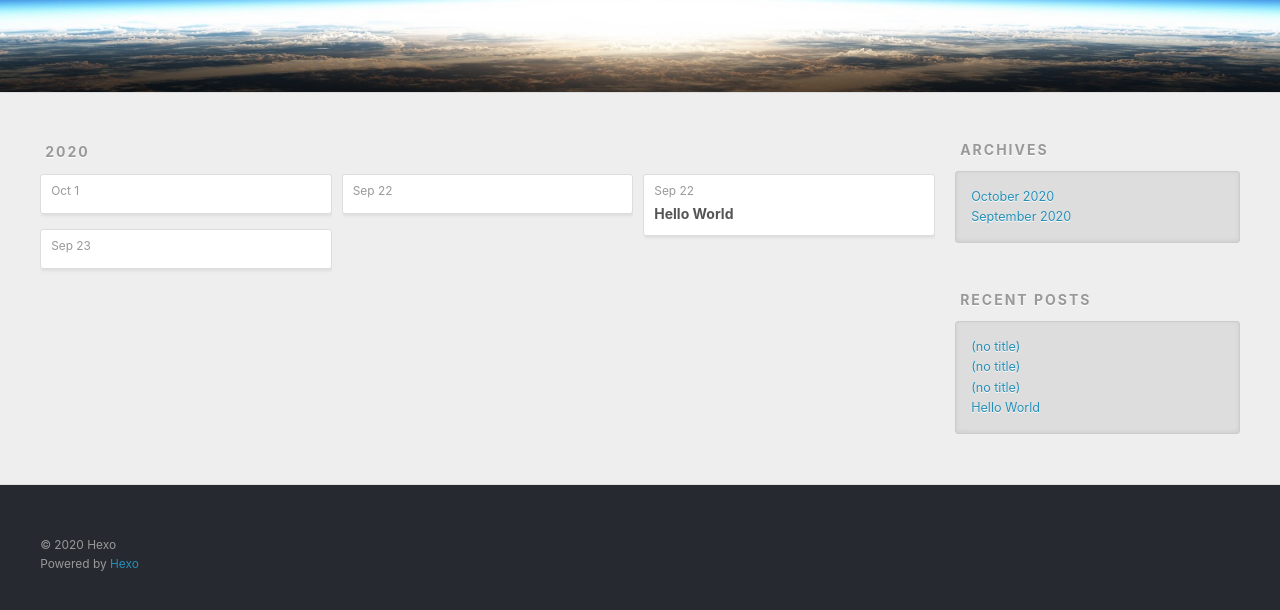
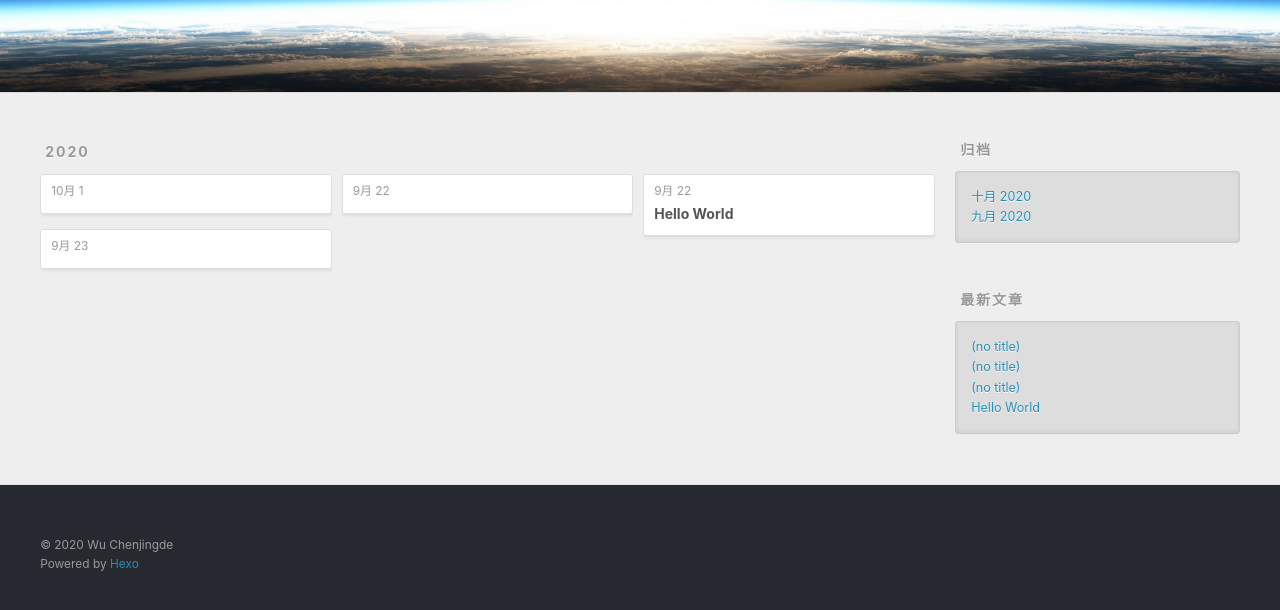
Before and after one commit to mixian12138/mixian12138.github.io, a plain HTML site: page archives/2020/index.html in a window 1280 px wide. Shown: the part 208-818 px from the top of the page. Drawn offline with nearby package versions, Linux system fonts and the light colour scheme; no server answers.

Commit message:
Site updated: 2020-10-15 18:32:06

```diff
--- a/archives/2020/index.html
+++ b/archives/2020/index.html
@@ -5,13 +5,14 @@
 
 
 
-  <title>Archives: 2020 | Hexo</title>
+  <title>归档: 2020 | Hexo</title>
   <meta name="viewport" content="width=device-width, initial-scale=1, maximum-scale=1">
   <meta property="og:type" content="website">
 <meta property="og:title" content="Hexo">
 <meta property="og:url" content="http://jingdetdw.com/archives/2020/index.html">
 <meta property="og:site_name" content="Hexo">
-<meta property="og:locale" content="en_US">
+<meta property="og:locale" content="zh_CN">
+<meta property="article:author" content="Wu Chenjingde">
 <meta name="twitter:card" content="summary">
 
     <link rel="alternate" href="/atom.xml" title="Hexo" type="application/atom+xml">
@@ -52,7 +53,7 @@
 
           <a id="nav-rss-link" class="nav-icon" href="/atom.xml" title="RSS Feed"></a>
 
-        <a id="nav-search-btn" class="nav-icon" title="Search"></a>
+        <a id="nav-search-btn" class="nav-icon" title="搜索"></a>
       </nav>
       <div id="search-form-wrap">
         <form action="//google.com/search" method="get" accept-charset="UTF-8" class="search-form"><input type="search" name="q" class="search-form-input" placeholder="Search"><button type="submit" class="search-form-submit">&#xF002;</button><input type="hidden" name="sitesearch" value="http://jingdetdw.com"></form>
@@ -78,7 +79,7 @@
   <div class="archive-article-inner">
     <header class="archive-article-header">
       <a href="/2020/10/01/%E4%BC%98%E5%85%88%E6%90%9C%E7%B4%A2/" class="archive-article-date">
-  <time datetime="2020-10-01T13:32:27.912Z" itemprop="datePublished">Oct 1</time>
+  <time datetime="2020-10-01T13:32:27.912Z" itemprop="datePublished">10月 1</time>
 </a>
 
     </header>
@@ -91,7 +92,7 @@
   <div class="archive-article-inner">
     <header class="archive-article-header">
       <a href="/2020/09/23/THE%20GOAL%20IN%202020/" class="archive-article-date">
-  <time datetime="2020-09-23T10:18:25.761Z" itemprop="datePublished">Sep 23</time>
+  <time datetime="2020-09-23T10:18:25.761Z" itemprop="datePublished">9月 23</time>
 </a>
 
     </header>
@@ -104,7 +105,7 @@
   <div class="archive-article-inner">
     <header class="archive-article-header">
       <a href="/2020/09/22/the-first/" class="archive-article-date">
-  <time datetime="2020-09-22T14:34:08.838Z" itemprop="datePublished">Sep 22</time>
+  <time datetime="2020-09-22T14:34:08.838Z" itemprop="datePublished">9月 22</time>
 </a>
 
     </header>
@@ -117,7 +118,7 @@
   <div class="archive-article-inner">
     <header class="archive-article-header">
       <a href="/2020/09/22/hello-world/" class="archive-article-date">
-  <time datetime="2020-09-22T13:18:52.674Z" itemprop="datePublished">Sep 22</time>
+  <time datetime="2020-09-22T13:18:52.674Z" itemprop="datePublished">9月 22</time>
 </a>
 
 
@@ -149,9 +150,9 @@
 
 
   <div class="widget-wrap">
-    <h3 class="widget-title">Archives</h3>
+    <h3 class="widget-title">归档</h3>
     <div class="widget">
-      <ul class="archive-list"><li class="archive-list-item"><a class="archive-list-link" href="/archives/2020/10/">October 2020</a></li><li class="archive-list-item"><a class="archive-list-link" href="/archives/2020/09/">September 2020</a></li></ul>
+      <ul class="archive-list"><li class="archive-list-item"><a class="archive-list-link" href="/archives/2020/10/">十月 2020</a></li><li class="archive-list-item"><a class="archive-list-link" href="/archives/2020/09/">九月 2020</a></li></ul>
     </div>
   </div>
 
@@ -159,7 +160,7 @@
 
 
   <div class="widget-wrap">
-    <h3 class="widget-title">Recent Posts</h3>
+    <h3 class="widget-title">最新文章</h3>
     <div class="widget">
       <ul>
 
@@ -191,7 +192,7 @@
 
   <div class="outer">
     <div id="footer-info" class="inner">
-      &copy; 2020 Hexo<br>
+      &copy; 2020 Wu Chenjingde<br>
       Powered by <a href="http://hexo.io/" target="_blank">Hexo</a>
     </div>
   </div>
```
Also changed, not shown: 2020/09/22/hello-world/index.html (+7 -6 lines), 2020/09/22/the-first/index.html (+7 -6 lines), 2020/09/23/THE GOAL IN 2020/index.html (+7 -6 lines), 2020/10/01/优先搜索/index.html (+7 -6 lines), archives/2020/09/index.html (+11 -10 lines), archives/2020/10/index.html (+9 -8 lines), archives/index.html (+12 -11 lines), index.html (+7 -6 lines).
